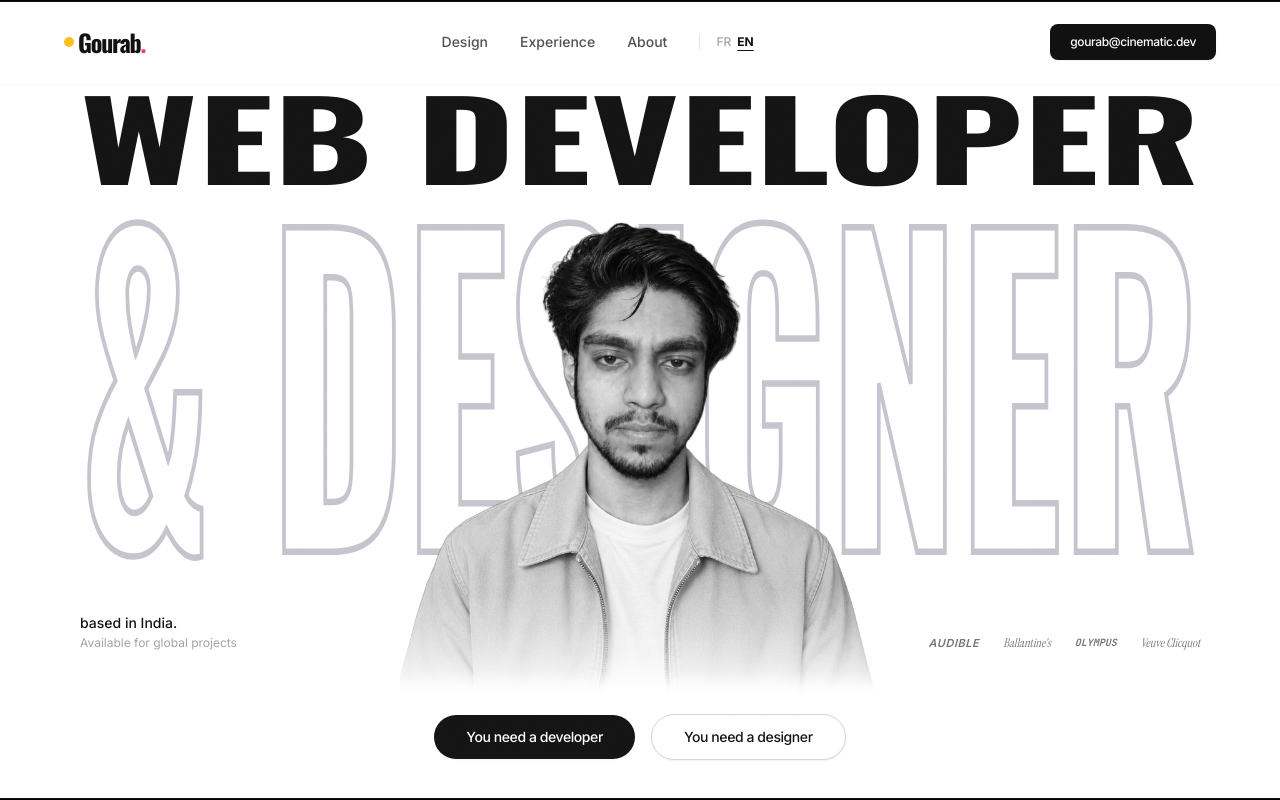
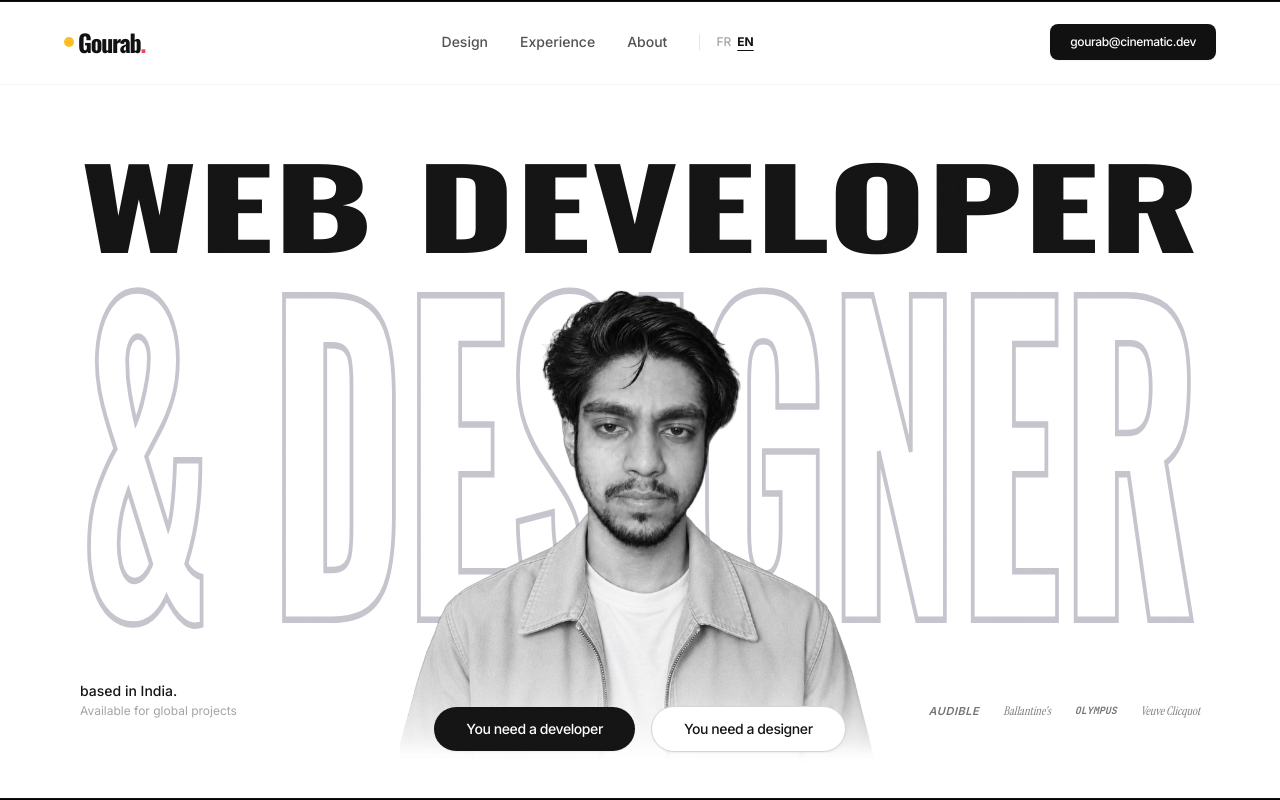
Before and after one commit to gourabs444-del/GOURAB-PORTFOLIO, a Next.js app: page / in a window 1280 px wide. Shown: the top 800 px of the page. Built offline with nearby package versions, Linux system fonts and the light colour scheme.

Commit message:
style: increase line-height and vertical breathing room between lines in manifesto section

```diff
--- a/src/components/sections/AboutManifesto.tsx
+++ b/src/components/sections/AboutManifesto.tsx
@@ -77,13 +77,13 @@ export function AboutManifesto() {
       </div>
 
       {/* Main Centered Spacious Manifesto Statement */}
-      <div ref={contentRef} className="max-w-5xl mx-auto w-full my-auto py-12 sm:py-16 flex flex-col gap-10 sm:gap-14 text-left sm:text-center">
+      <div ref={contentRef} className="max-w-5xl mx-auto w-full my-auto py-12 sm:py-16 flex flex-col gap-12 sm:gap-16 md:gap-20 text-left sm:text-center">
         {manifestoParagraphs.map((paragraph, pIdx) => {
           const wordsList = paragraph.text.split(" ");
           return (
             <p
               key={pIdx}
-              className="font-sans text-2xl sm:text-3xl md:text-4xl lg:text-[2.65rem] leading-[1.55] sm:leading-[1.5] tracking-tight font-normal"
+              className="font-sans text-2xl sm:text-3xl md:text-4xl lg:text-[2.65rem] leading-[1.85] sm:leading-[1.8] md:leading-[1.85] lg:leading-[1.9] tracking-tight font-normal"
             >
               {wordsList.map((word, wIdx) => {
                 const isHighlight = paragraph.highlight.includes(word);
--- a/src/components/sections/Hero.tsx
+++ b/src/components/sections/Hero.tsx
@@ -159,10 +159,10 @@ export function Hero({ isLoaded }: HeroProps) {
         </div>
       </div>
 
-      {/* Bottom Dual Action Buttons: Single Row Centered */}
+      {/* Bottom Dual Action Buttons: Positioned 2 Inches Higher Right Over Image Endpoint */}
       <div
         ref={ctaGroupRef}
-        className="relative z-30 flex flex-row items-center justify-center gap-2.5 sm:gap-4 pt-2 mt-2 w-full mx-auto"
+        className="relative z-30 flex flex-row items-center justify-center gap-2.5 sm:gap-4 -mt-16 xs:-mt-20 sm:-mt-24 md:-mt-28 lg:-mt-32 mb-2 w-full mx-auto"
       >
         <button
           onClick={() => scrollToSection("work")}
```
